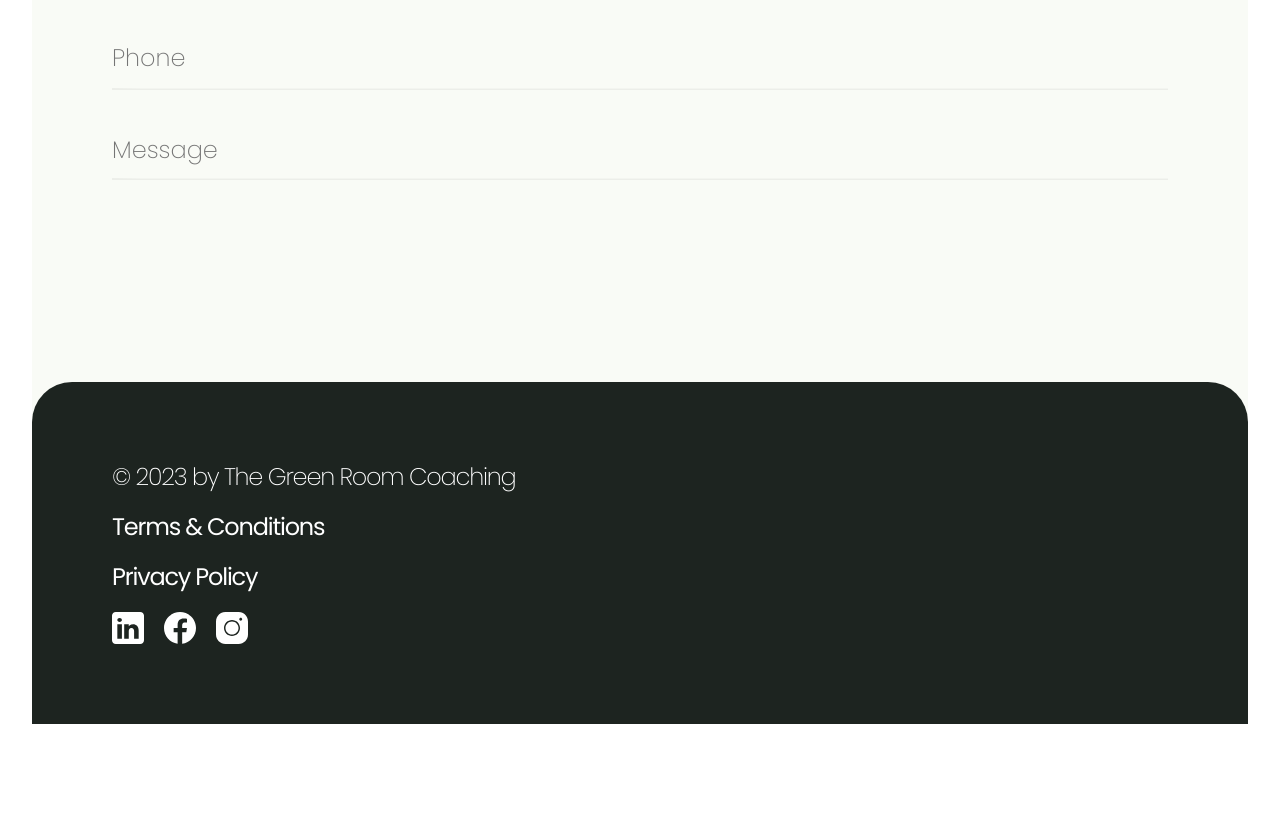
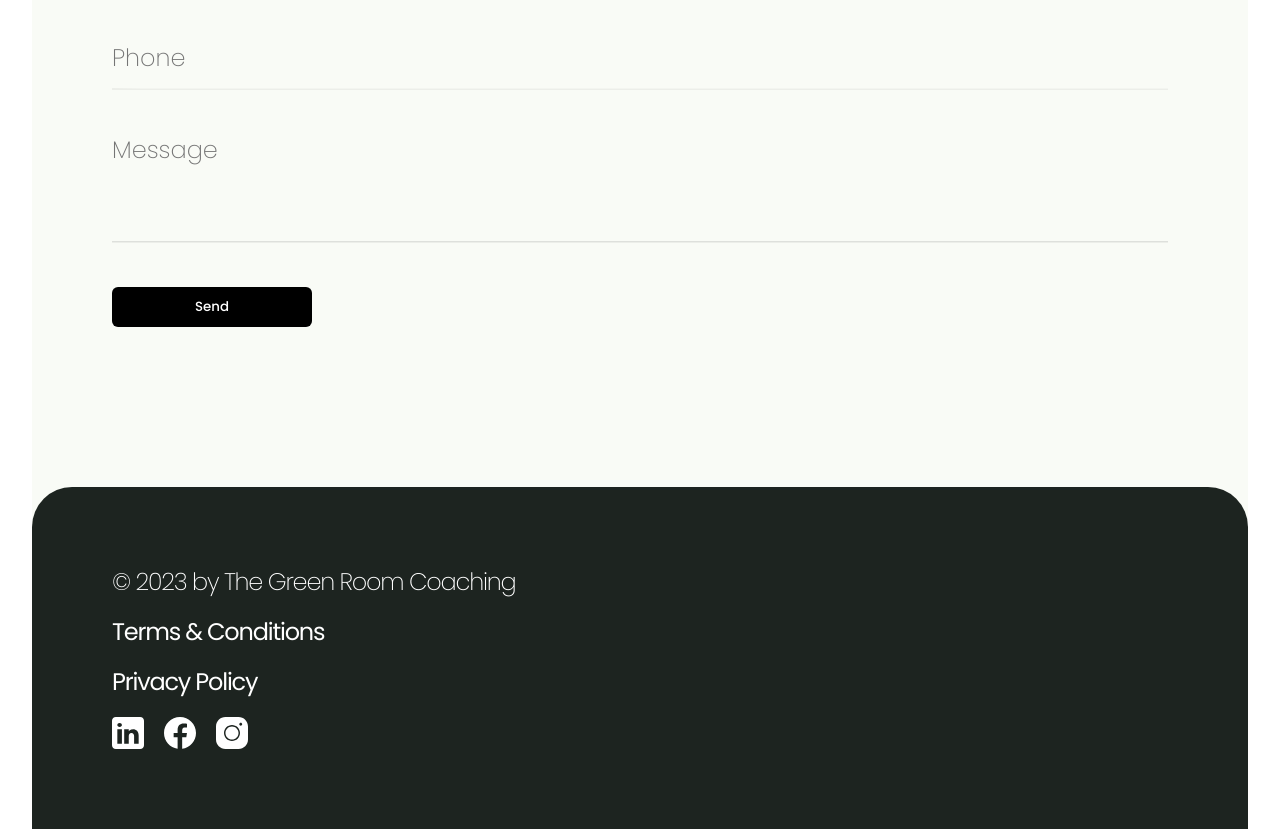
Before and after one commit to camcgreen/tgr, a Next.js app: page / in a window 1280 px wide. Shown: the part 2940-3769 px from the top of the page. Before the commit the page ends 3664 px from the top, so only its background shows below. Built offline with nearby package versions, Linux system fonts and the light colour scheme.

Commit message:
Add contact section

```diff
--- a/app/components/contact.jsx
+++ b/app/components/contact.jsx
@@ -15,6 +15,12 @@ const Contact = () => {
         setTimeout(() => {
             line.classList.remove('contact__form__item__line__animated');
         }, 1100);
+    };
+    const dynamicHeight = (e) => {
+        // console.log(e.target);
+        const target = e.target;
+        target.style.height = '5px';
+        target.style.height = target.scrollHeight + 'px';
     };
     return (
         <div className='card contact' id='contact'>
@@ -56,15 +62,18 @@ const Contact = () => {
                     />
                     <div className='contact__form__item__line' />
                 </div>
-                <div className='contact__form__item'>
+                <div className='contact__form__item contact__form__textareaitem'>
                     <textarea
                         type='text'
                         placeholder='Message'
-                        className='contact__form__item__input contact__form__item__textarea'
+                        // className='contact__form__item__input contact__form__item__textarea'
+                        className='contact__form__item__textarea'
                         onClick={(e) => addWobble(e)}
+                        onChange={(e) => dynamicHeight(e)}
                     />
                     <div className='contact__form__item__line' />
                 </div>
+                <input type='submit' value='Send' className='submit button' />
             </form>
         </div>
     );
--- a/app/globals.scss
+++ b/app/globals.scss
@@ -458,7 +458,37 @@ a {
                 }
             }
         }
+
+        &__textareaitem {
+            height: auto !important;
+            overflow: hidden;
+
+            textarea {
+                resize: none;
+                height: 100px;
+                overflow: hidden;
+                overflow-wrap: break-word;
+                font-size: 1.5rem;
+                border: 0;
+                background: none;
+                outline: none;
+                font-weight: 100;
+                margin-bottom: -75px;
+
+                &:hover + .contact__form__item__line {
+                    opacity: 1 !important;
+                }
+
+                &:focus + .contact__form__item__line {
+                    opacity: 1 !important;
+                }
+            }
+        }
     }
+}
+
+.submit {
+    max-width: 200px;
 }
 
 .footer {
```
